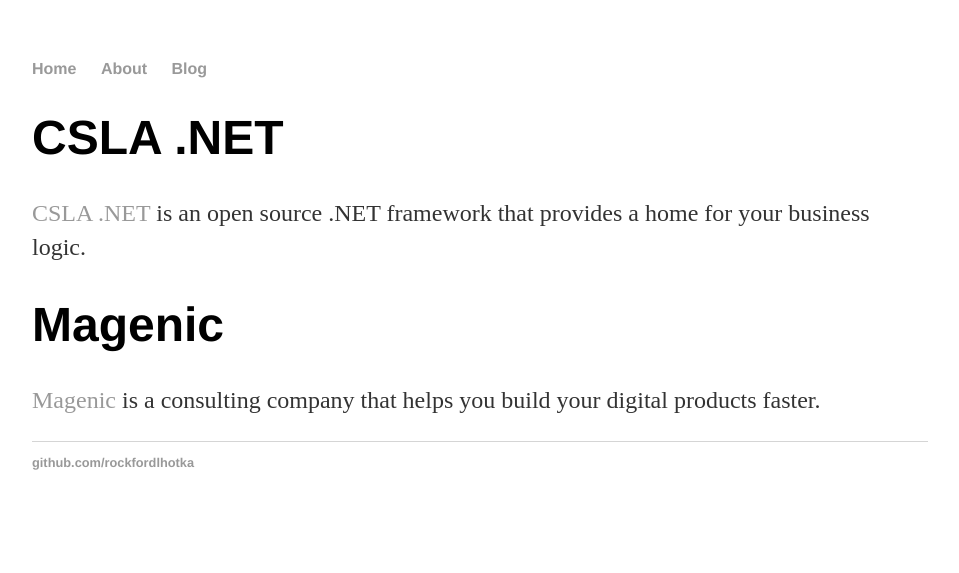
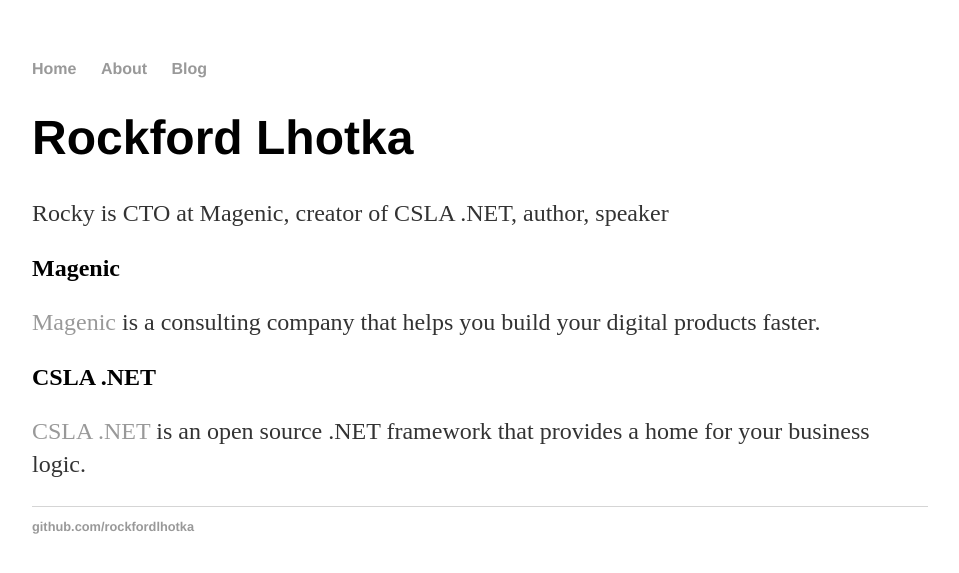
Before and after one commit to rockfordlhotka/rockfordlhotka.github.io, a Jekyll site: the page built from index.html, in a window 1280 px wide. Shown: the top 573 px of the page, without its empty margins (160-1119 px from the left). Built offline with Jekyll 4.4.1, drawn with Linux system fonts in a browser that asks for light colours.

Commit message:
Update index.html

```diff
--- a/index.html
+++ b/index.html
@@ -1,13 +1,18 @@
 ---
 layout: default
-title: Rockford Lhotka, CTO at Magenic, Creator of CSLA .NET, author, speaker
+title: Rockford Lhotka
 ---
 <div class="blurb">
-	<h1>CSLA .NET</h1>
-	<p><a href="https://cslanet.com">CSLA .NET</a> is an open source .NET framework that provides a home for your business logic.</p>
+	<h1>Rockford Lhotka</h1>
+	<p>Rocky is CTO at Magenic, creator of CSLA .NET, author, speaker</p>
 </div><!-- /.blurb -->
 
 <div class="blurb">
-	<h1>Magenic</h1>
+	<h2>Magenic</h2>
 	<p><a href="https://magenic.com">Magenic</a> is a consulting company that helps you build your digital products faster.</p>
 </div><!-- /.blurb -->
+
+<div class="blurb">
+	<h2>CSLA .NET</h2>
+	<p><a href="https://cslanet.com">CSLA .NET</a> is an open source .NET framework that provides a home for your business logic.</p>
+</div><!-- /.blurb -->
```
